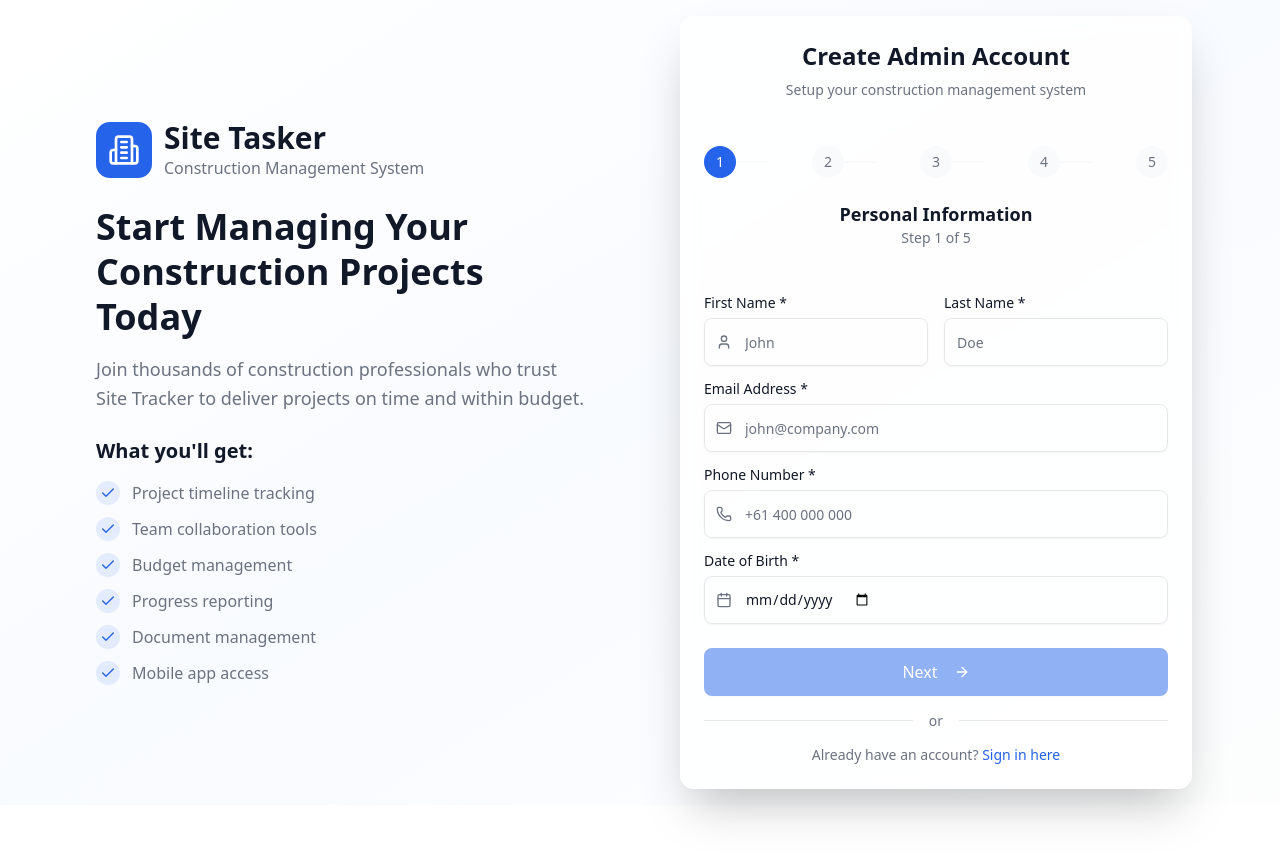
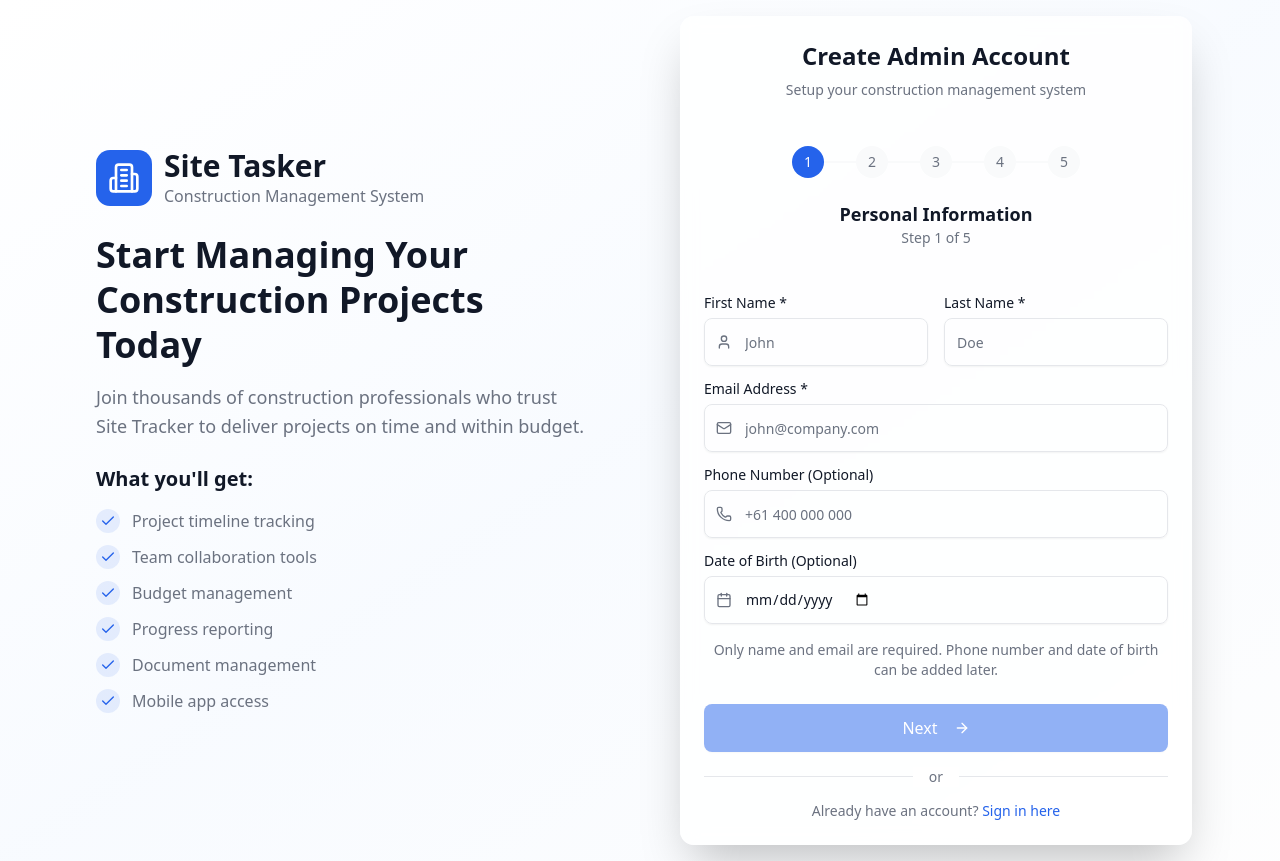
Before and after one commit to Rehannriaz/construction_management, a Next.js app in the folder frontend/: page /signup in a window 1280 px wide. Before the commit the page ends 805 px from the top, so only its background shows below. Built offline with nearby package versions, Linux system fonts and the light colour scheme; no server answers.

Commit message:
optional added

```diff
--- a/frontend/src/app/(no-navbar)/signup/page.tsx
+++ b/frontend/src/app/(no-navbar)/signup/page.tsx
@@ -78,13 +78,8 @@ export default function SignupPage() {
     {}
   );
 
-  const {
-    user,
-    isAuthenticated,
-    signUp,
-    isSigningUp,
-    getSignUpErrorMessage,
-  } = useAuth();
+  const { user, isAuthenticated, signUp, isSigningUp, getSignUpErrorMessage } =
+    useAuth();
 
   // Redirect if already authenticated
   useEffect(() => {
@@ -97,12 +92,7 @@ export default function SignupPage() {
 
   const validateStep = (step: number): boolean => {
     const stepValidations = {
-      1:
-        formData.firstName &&
-        formData.lastName &&
-        formData.email &&
-        formData.phone &&
-        formData.dateOfBirth,
+      1: formData.firstName && formData.lastName && formData.email,
       2:
         formData.companyName &&
         formData.companyEmail &&
@@ -112,10 +102,7 @@ export default function SignupPage() {
         formData.companyState &&
         formData.companyPostalCode,
       3: true, // All fields in step 3 are optional (employeeId, licenseNumber)
-      4:
-        formData.emergencyContactName &&
-        formData.emergencyContactPhone &&
-        formData.emergencyContactRelation,
+      4: true, // All emergency contact fields are now optional
       5:
         formData.password &&
         formData.confirmPassword &&
@@ -201,7 +188,6 @@ export default function SignupPage() {
     }
   };
 
-
   const features = [
     "Project timeline tracking",
     "Team collaboration tools",
@@ -274,7 +260,7 @@ export default function SignupPage() {
             </div>
 
             <div className="space-y-2">
-              <Label htmlFor="phone">Phone Number *</Label>
+              <Label htmlFor="phone">Phone Number (Optional)</Label>
               <div className="relative">
                 <Phone className="absolute left-3 top-1/2 transform -translate-y-1/2 h-4 w-4 text-muted-foreground" />
                 <Input
@@ -285,13 +271,12 @@ export default function SignupPage() {
                   className="pl-10 h-12"
                   value={formData.phone}
                   onChange={handleInputChange}
-                  required
                 />
               </div>
             </div>
 
             <div className="space-y-2">
-              <Label htmlFor="dateOfBirth">Date of Birth *</Label>
+              <Label htmlFor="dateOfBirth">Date of Birth (Optional)</Label>
               <div className="relative">
                 <Calendar className="absolute left-3 top-1/2 transform -translate-y-1/2 h-4 w-4 text-muted-foreground" />
                 <Input
@@ -301,9 +286,13 @@ export default function SignupPage() {
                   className="pl-10 h-12"
                   value={formData.dateOfBirth}
                   onChange={handleInputChange}
-                  required
                 />
               </div>
+            </div>
+
+            <div className="text-center text-sm text-muted-foreground">
+              Only name and email are required. Phone number and date of birth
+              can be added later.
             </div>
           </div>
         );
@@ -477,7 +466,7 @@ export default function SignupPage() {
           <div className="space-y-4">
             <div className="space-y-2">
               <Label htmlFor="emergencyContactName">
-                Emergency Contact Name *
+                Emergency Contact Name (Optional)
               </Label>
               <div className="relative">
                 <User className="absolute left-3 top-1/2 transform -translate-y-1/2 h-4 w-4 text-muted-foreground" />
@@ -489,14 +478,13 @@ export default function SignupPage() {
                   className="pl-10 h-12"
                   value={formData.emergencyContactName}
                   onChange={handleInputChange}
-                  required
                 />
               </div>
             </div>
 
             <div className="space-y-2">
               <Label htmlFor="emergencyContactPhone">
-                Emergency Contact Phone *
+                Emergency Contact Phone (Optional)
               </Label>
               <div className="relative">
                 <Phone className="absolute left-3 top-1/2 transform -translate-y-1/2 h-4 w-4 text-muted-foreground" />
@@ -508,13 +496,14 @@ export default function SignupPage() {
                   className="pl-10 h-12"
                   value={formData.emergencyContactPhone}
                   onChange={handleInputChange}
-                  required
                 />
               </div>
             </div>
 
             <div className="space-y-2">
-              <Label htmlFor="emergencyContactRelation">Relationship *</Label>
+              <Label htmlFor="emergencyContactRelation">
+                Relationship (Optional)
+              </Label>
               <div className="relative">
                 <User className="absolute left-3 top-1/2 transform -translate-y-1/2 h-4 w-4 text-muted-foreground" />
                 <Input
@@ -525,9 +514,13 @@ export default function SignupPage() {
                   className="pl-10 h-12"
                   value={formData.emergencyContactRelation}
                   onChange={handleInputChange}
-                  required
                 />
               </div>
+            </div>
+
+            <div className="text-center text-sm text-muted-foreground">
+              All emergency contact fields are optional - you can provide this
+              information later in your profile settings.
             </div>
           </div>
         );
@@ -728,7 +721,7 @@ export default function SignupPage() {
               </motion.div>
 
               {/* Progress Steps */}
-              <div className="flex justify-between items-center mt-6">
+              <div className="flex justify-center items-center mt-6">
                 {[1, 2, 3, 4, 5].map((step) => (
                   <div key={step} className="flex items-center">
                     <div
```
